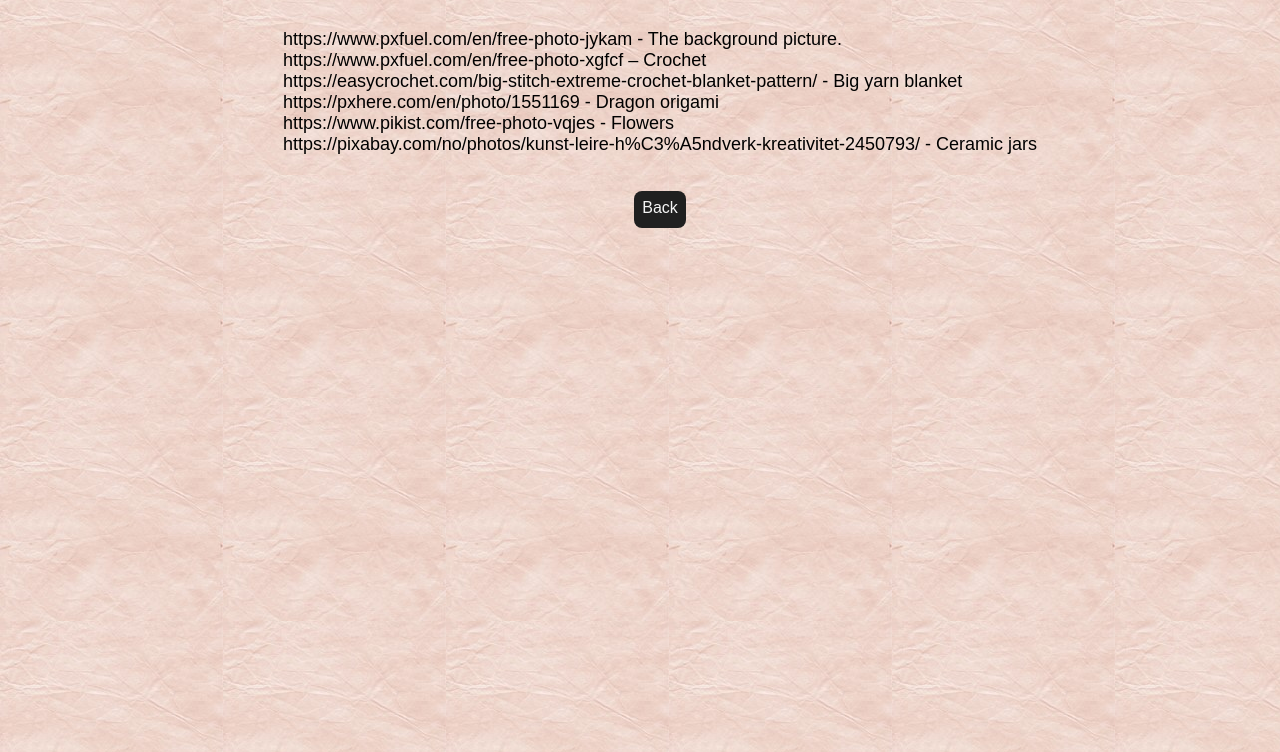
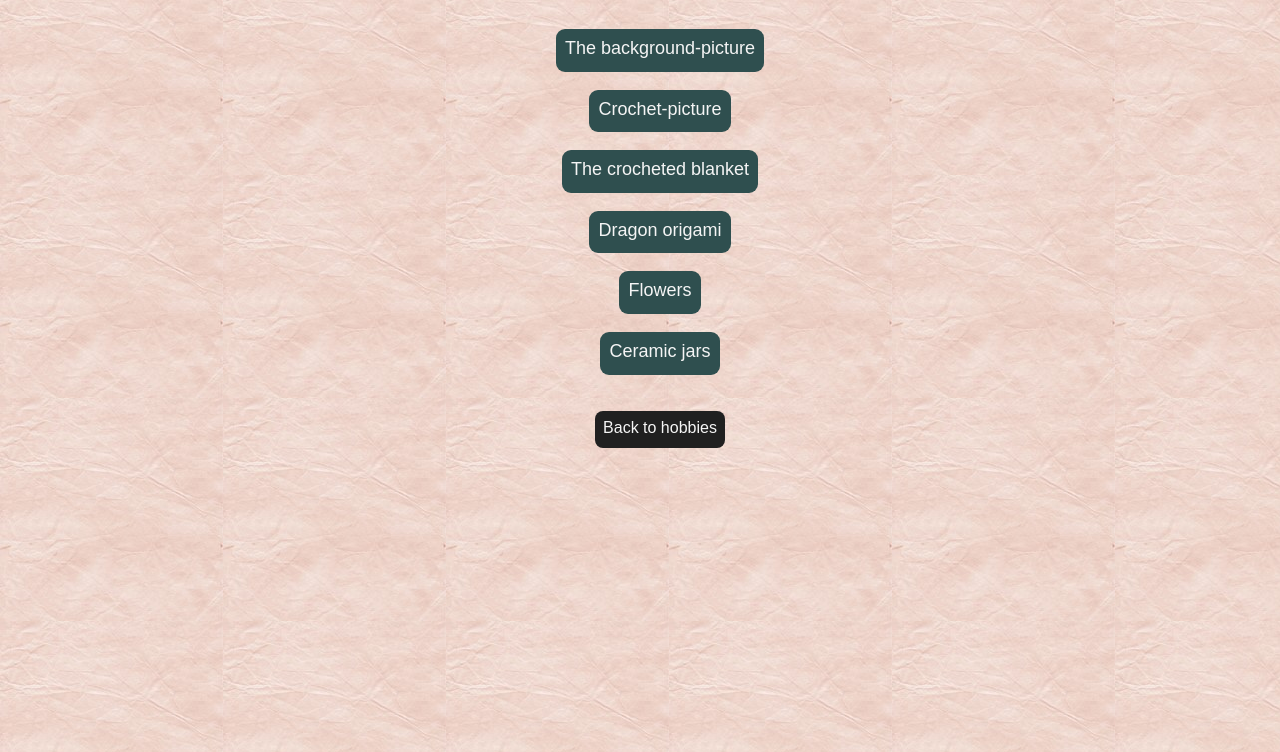
Before and after one commit to TheaEH/Oblig2, a plain HTML site: page sources.html in a window 1280 px wide. Shown: the part 48-800 px from the top of the page. Drawn offline with Linux system fonts and the light colour scheme.

Commit message:
working links

```diff
--- a/css/stylesheet.css
+++ b/css/stylesheet.css
@@ -52,3 +52,8 @@ a {
     color: whitesmoke;
     text-decoration: none;
 }
+
+p a{
+    background-color: darkslategray;
+    margin: 1em auto;
+}
--- a/sources.html
+++ b/sources.html
@@ -8,13 +8,13 @@
     <body>
         <h1>These are the sources on where the pictures were found</h1>
         <p class="large">
-            https://www.pxfuel.com/en/free-photo-jykam - The background picture. <br>
-            https://www.pxfuel.com/en/free-photo-xgfcf – Crochet <br>
-            https://easycrochet.com/big-stitch-extreme-crochet-blanket-pattern/ - Big yarn blanket<br>
-            https://pxhere.com/en/photo/1551169 - Dragon origami <br>
-            https://www.pikist.com/free-photo-vqjes - Flowers <br>
-            https://pixabay.com/no/photos/kunst-leire-h%C3%A5ndverk-kreativitet-2450793/ - Ceramic jars
+            <a href="https://www.pxfuel.com/en/free-photo-jykam">The background-picture</a>
+            <a href="https://www.pxfuel.com/en/free-photo-xgfcf">Crochet-picture</a>
+            <a href="https://easycrochet.com/big-stitch-extreme-crochet-blanket-pattern">The crocheted blanket</a>
+            <a href="https://pxhere.com/en/photo/1551169">Dragon origami</a>
+            <a href="https://www.pikist.com/free-photo-vqjes">Flowers</a>
+            <a href="https://pixabay.com/no/photos/kunst-leire-h%C3%A5ndverk-kreativitet-2450793">Ceramic jars</a>
         </p>
-        <a href="index.html">Back</a>
+        <a href="index.html">Back to hobbies</a>
     </body>
 </html>
```
